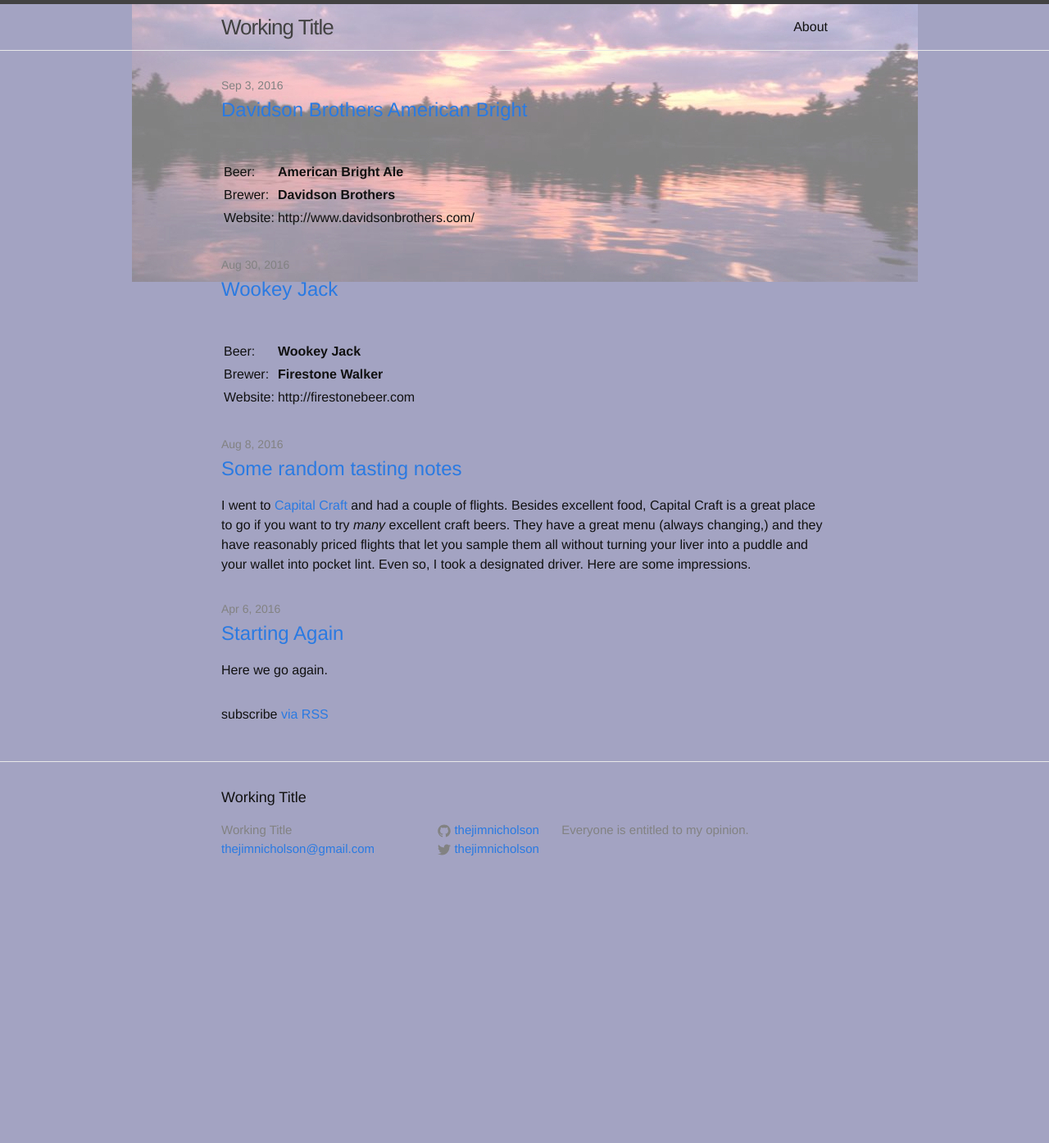
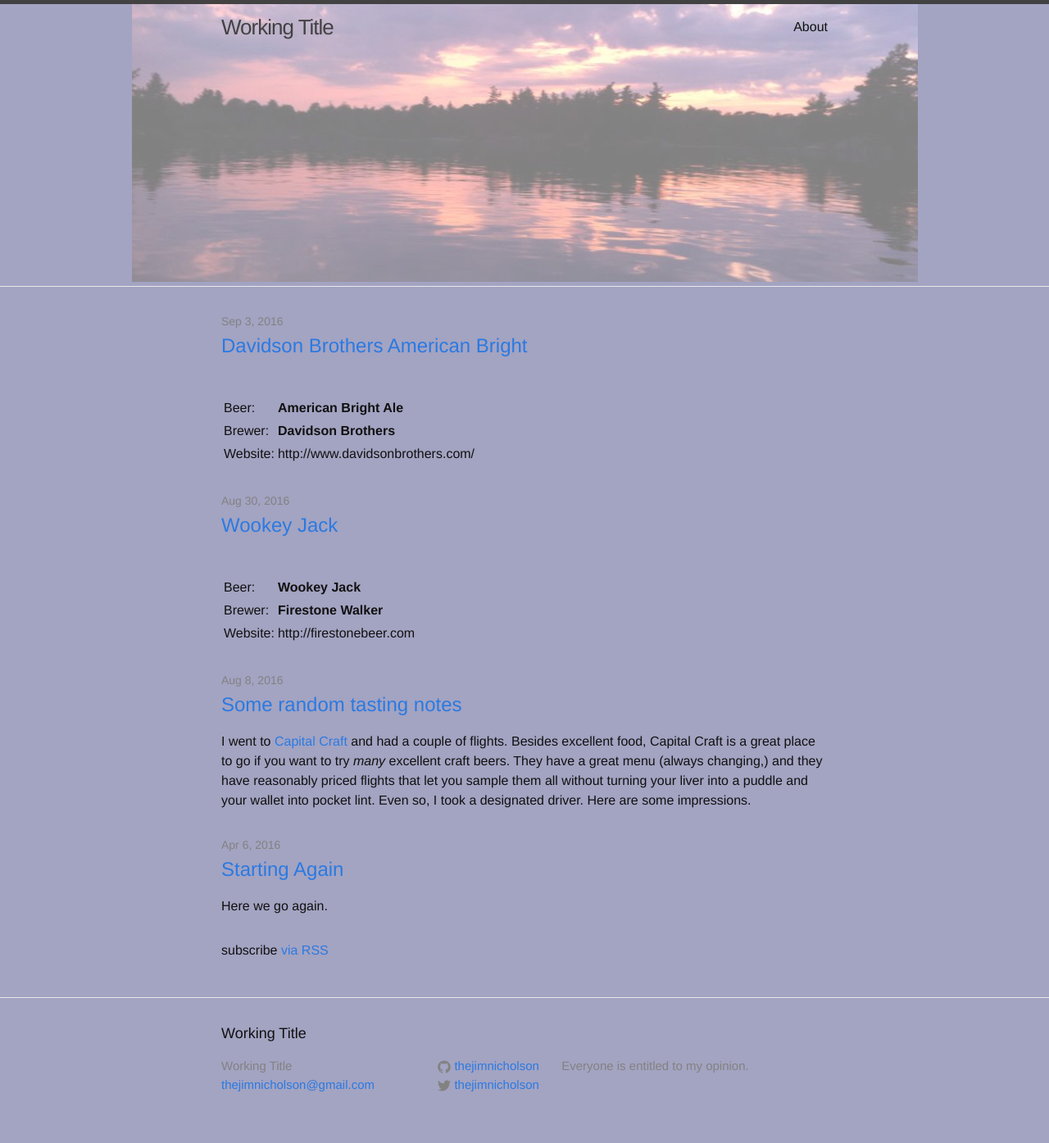
Before and after one commit to thejimnicholson/thejimnicholson.github.io, a Jekyll site: the page built from index.html, in a window 1280 px wide. Shown: the whole page at 82% size. Built offline with Jekyll 4.4.1, drawn with Linux system fonts in a browser that asks for light colours; Markdown is read by kramdown in place of the engine named in the settings; before the commit the page ends 1107 px from its top, so only the background shows below that.

Commit message:
/ ‘css/main.scss’

```diff
--- a/css/main.scss
+++ b/css/main.scss
@@ -65,3 +65,7 @@ a.mlb-thumb-link {
 img.mlb-thumb {
 
 }
+
+header.site-header {
+	height: 344px
+}
```
